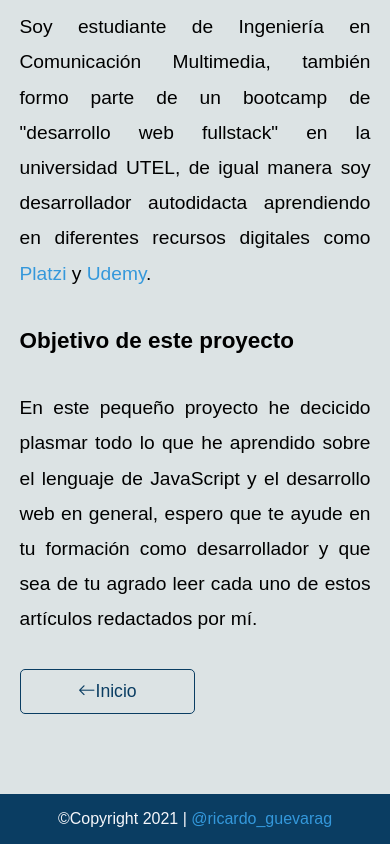
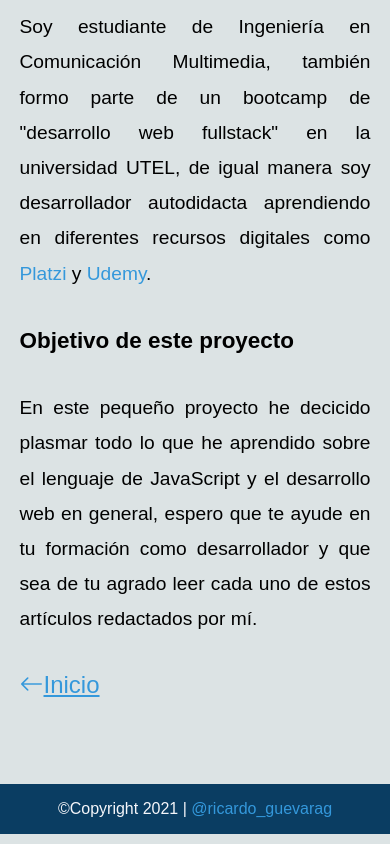
Before and after one commit to ricardoggz/blog-desarrollo-web-ricardodev, a React (Create React App) app: page /about in a window 390 px wide. Shown: the part 663-1507 px from the top of the page. Built offline with nearby package versions, Linux system fonts and the light colour scheme; a web font is replaced by a local one.

Commit message:
new styles to button in responsive

```diff
--- a/src/components/Button/button.css
+++ b/src/components/Button/button.css
@@ -19,7 +19,13 @@ button:hover{
 
 @media (min-width: 240px) and (max-width: 880px){
     button{
+        border:none;
+        text-align: start;
+        padding:0;
         width: 50%;
-        padding:0.7rem;
+        font-size:1.5rem;
+        text-decoration: underline;
+        color:#3498db;
     }
+
 }
```
